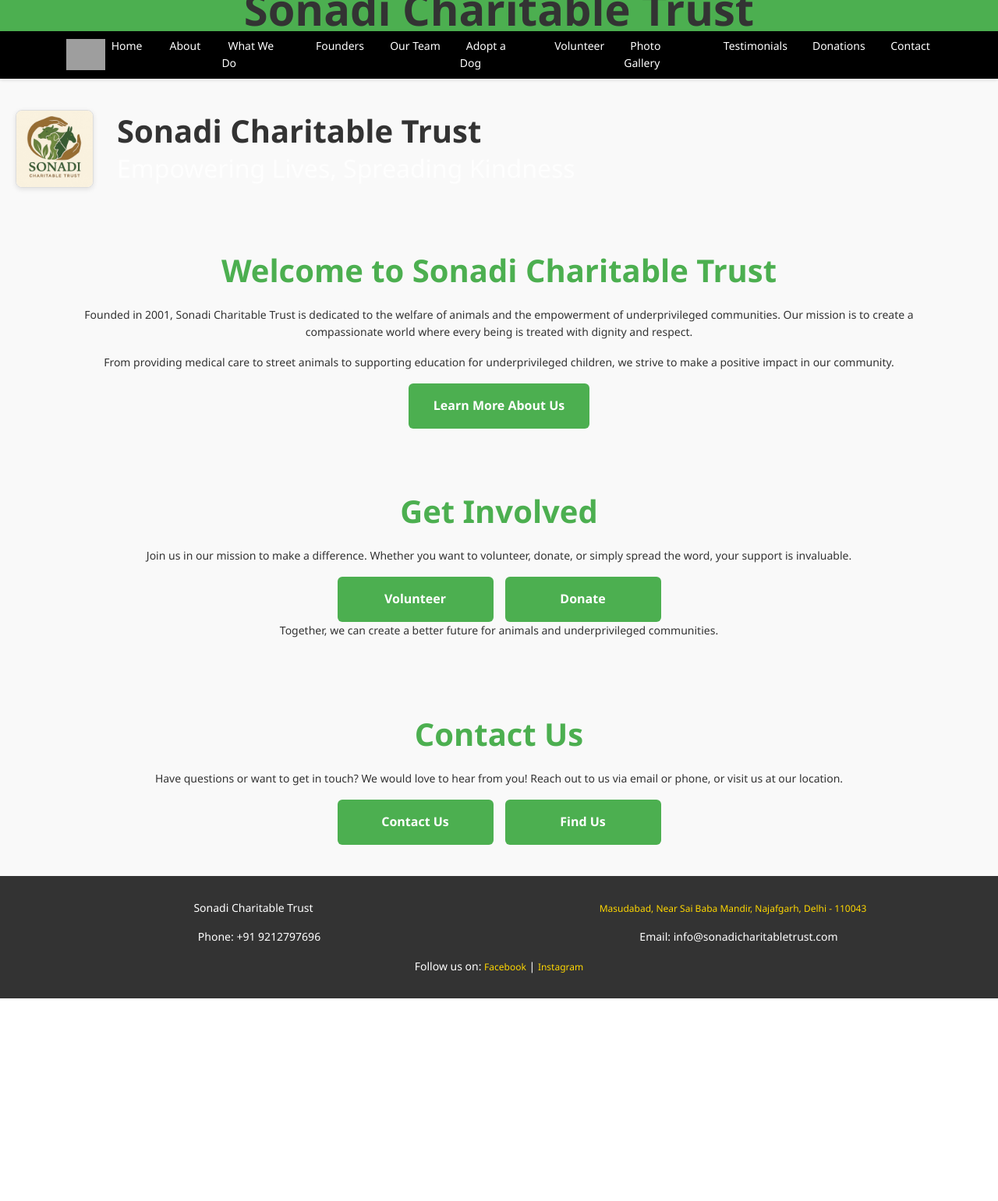
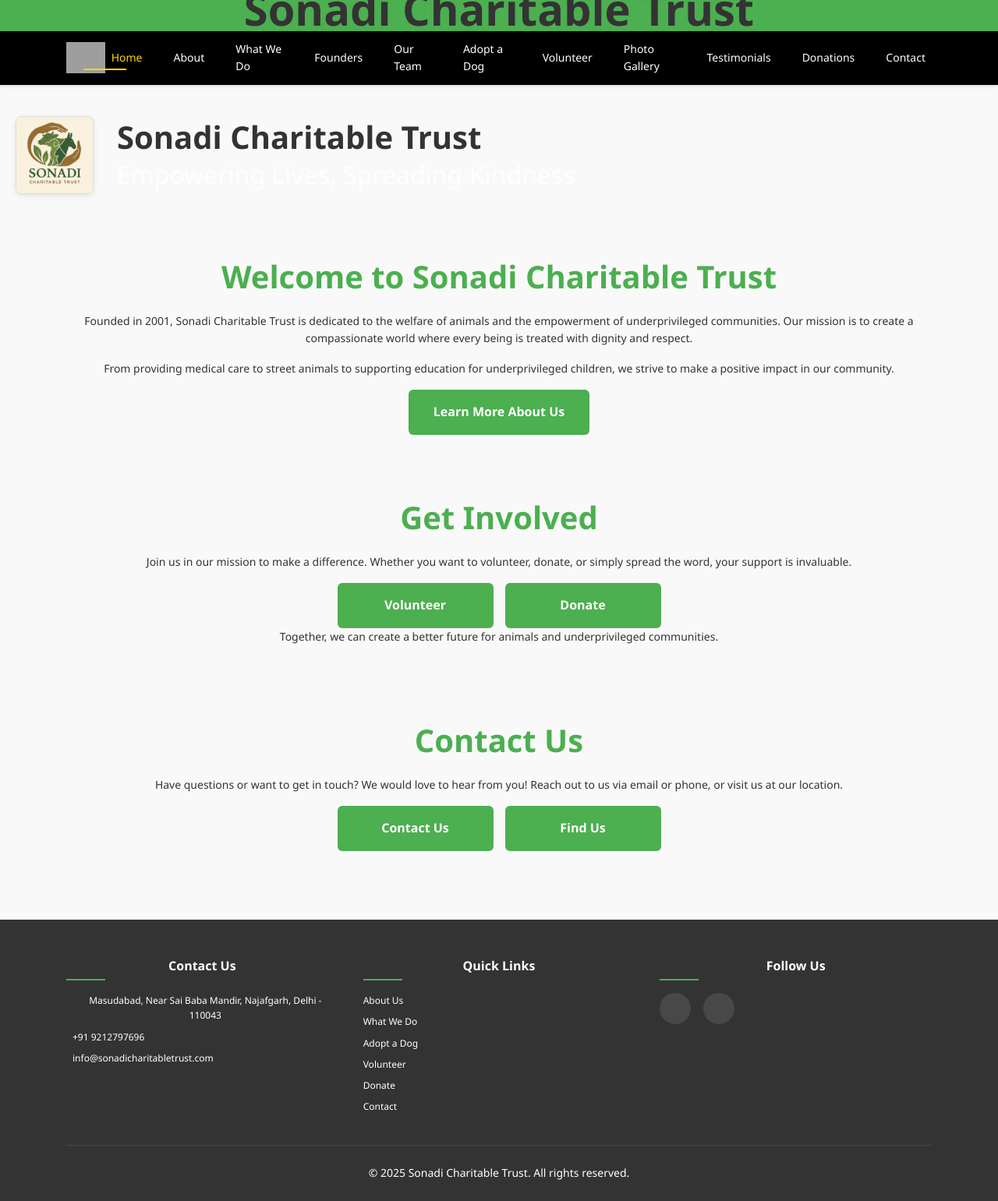
Before and after one commit to SonadiTrust/sonadi-project, a Django app: page / in a window 1280 px wide. Shown: the whole page at 78% size. Before the commit the page ends 1281 px from the top, so only its background shows below. Run offline with Django 5.2, Linux system fonts and the light colour scheme; grey boxes are pictures that could not be loaded.

Commit message:
Updated homepage

```diff
--- a/templates/home.html
+++ b/templates/home.html
@@ -23,9 +23,7 @@
       </div>
     </div>
 
-    <main>
-      <div id="Navbar-placeholder"></div>
-
+    <main class="main-content">
       <section class="home-section">
         <h2>Welcome to Sonadi Charitable Trust</h2>
         <p>
@@ -52,7 +50,6 @@
           <a href="{% url 'volunteer' %}" class="btn">Volunteer</a>
           <a href="{% url 'donate' %}" class="btn">Donate</a>
         </div>
-
         <p>
           Together, we can create a better future for animals and underprivileged
           communities.
@@ -74,35 +71,8 @@
             >Find Us</a>
         </div>
       </section>
-
-
     </main>
 
-    <footer>
-      <p>Sonadi Charitable Trust</p>
-      <a
-        href="https://maps.app.goo.gl/Sa318vMGxYiHeN6q6"
-        target="_blank"
-        rel="noopener noreferrer"
-      >
-        Masudabad, Near Sai Baba Mandir, Najafgarh, Delhi - 110043 </a
-      ><br />
-      <p>Phone: +91 9212797696</p>
-      <p>Email: info@sonadicharitabletrust.com</p>
-      <p>
-        Follow us on:
-        <a
-          href="https://www.facebook.com/SonadiCharitableTrust/"
-          target="_blank"
-          >Facebook</a
-        >
-        |
-        <a
-          href="https://www.instagram.com/sonadicharitabletrust/"
-          target="_blank"
-          >Instagram</a
-        >
-      </p>
-    </footer>
+    {% include 'footer.html' %}
   </body>
 </html>
--- a/templates/navbar.html
+++ b/templates/navbar.html
@@ -5,46 +5,24 @@
             <img src="{% static 'images/logo.png' %}" alt="Sonadi Logo" class="navbar-logo">
         </a>
 
-        <button class="navbar-toggler" aria-label="Toggle navigation">
-            <span class="navbar-toggler-icon"></span>
-        </button>
+        <div class="hamburger">
+            <span></span>
+            <span></span>
+            <span></span>
+        </div>
 
-        <div class="navbar-collapse">
-            <ul class="navbar-nav">
-                <li class="nav-item">
-                    <a href="{% url 'home' %}" class="nav-link">Home</a>
-                </li>
-                <li class="nav-item">
-                    <a href="{% url 'about' %}" class="nav-link">About</a>
-                </li>
-                <li class="nav-item">
-                    <a href="{% url 'activities' %}" class="nav-link">What We Do</a>
-                </li>
-                <li class="nav-item">
-                    <a href="{% url 'founders' %}" class="nav-link">Founders</a>
-                </li>
-                <li class="nav-item">
-                    <a href="{% url 'team' %}" class="nav-link">Our Team</a>
-                </li>
-                <li class="nav-item">
-                    <a href="{% url 'adopt_a_dog' %}" class="nav-link">Adopt a Dog</a>
-                </li>
-                <li class="nav-item">
-                    <a href="{% url 'volunteer' %}" class="nav-link">Volunteer</a>
-                </li>
-                <li class="nav-item">
-                    <a href="{% url 'photos' %}" class="nav-link">Photo Gallery</a>
-                </li>
-                <li class="nav-item">
-                    <a href="{% url 'testimonial' %}" class="nav-link">Testimonials</a>
-                </li>
-                <li class="nav-item">
-                    <a href="{% url 'donate' %}" class="nav-link">Donations</a>
-                </li>
-                <li class="nav-item">
-                    <a href="{% url 'contact' %}" class="nav-link">Contact</a>
-                </li>
-            </ul>
+        <div class="nav-links">
+            <a href="{% url 'home' %}">Home</a>
+            <a href="{% url 'about' %}">About</a>
+            <a href="{% url 'activities' %}">What We Do</a>
+            <a href="{% url 'founders' %}">Founders</a>
+            <a href="{% url 'team' %}">Our Team</a>
+            <a href="{% url 'adopt_a_dog' %}">Adopt a Dog</a>
+            <a href="{% url 'volunteer' %}">Volunteer</a>
+            <a href="{% url 'photos' %}">Photo Gallery</a>
+            <a href="{% url 'testimonial' %}">Testimonials</a>
+            <a href="{% url 'donate' %}">Donations</a>
+            <a href="{% url 'contact' %}">Contact</a>
         </div>
     </div>
 </nav>
@@ -102,28 +80,20 @@
     transition: var(--transition-normal);
 }
 
-.navbar-toggler-icon::before {
+.hamburger span::before {
     top: -8px;
 }
 
-.navbar-toggler-icon::after {
+.hamburger span::after {
     bottom: -8px;
 }
 
-.navbar-collapse {
+.nav-links {
     display: flex;
     align-items: center;
 }
 
-.navbar-nav {
-    display: flex;
-    list-style: none;
-    margin: 0;
-    padding: 0;
-    gap: var(--spacing-lg);
-}
-
-.nav-link {
+.nav-links a {
     color: var(--white);
     text-decoration: none;
     font-size: var(--font-size-base);
@@ -132,7 +102,7 @@
     position: relative;
 }
 
-.nav-link::after {
+.nav-links a::after {
     content: '';
     position: absolute;
     bottom: 0;
@@ -186,36 +151,34 @@
 
 <script>
 document.addEventListener('DOMContentLoaded', function() {
-    const toggler = document.querySelector('.navbar-toggler');
-    const collapse = document.querySelector('.navbar-collapse');
+    const hamburger = document.querySelector('.hamburger');
+    const navLinks = document.querySelector('.nav-links');
 
-    toggler.addEventListener('click', function() {
-        collapse.classList.toggle('show');
-        this.classList.toggle('active');
+    hamburger.addEventListener('click', function() {
+        hamburger.classList.toggle('active');
+        navLinks.classList.toggle('active');
     });
 
     // Close menu when clicking outside
     document.addEventListener('click', function(event) {
         if (!event.target.closest('.navbar')) {
-            collapse.classList.remove('show');
-            toggler.classList.remove('active');
+            hamburger.classList.remove('active');
+            navLinks.classList.remove('active');
         }
     });
 
     // Close menu when clicking a link
-    const navLinks = document.querySelectorAll('.nav-link');
-    navLinks.forEach(link => {
+    const links = document.querySelectorAll('.nav-links a');
+    links.forEach(link => {
         link.addEventListener('click', () => {
-            collapse.classList.remove('show');
-            toggler.classList.remove('active');
+            hamburger.classList.remove('active');
+            navLinks.classList.remove('active');
         });
     });
 
     // Highlight active link
     const currentPath = window.location.pathname;
-    const navLinks = document.querySelectorAll('.nav-link');
-
-    navLinks.forEach(link => {
+    links.forEach(link => {
         if (link.getAttribute('href') === currentPath) {
             link.classList.add('active');
         }
```
Also changed, not shown: other parts of templates/navbar.html (+10 -15 lines).
